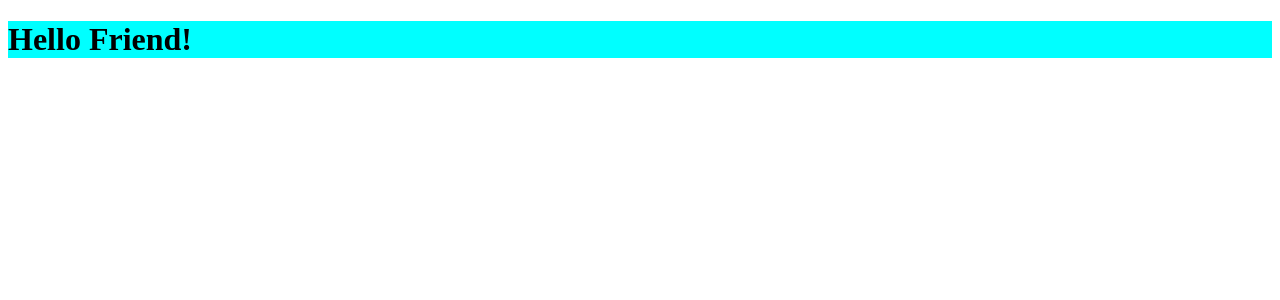
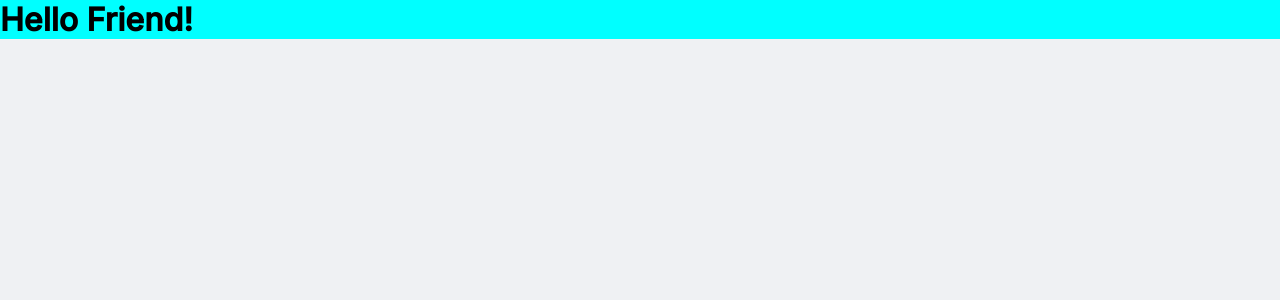
Before and after one commit to oAnthonyG/AfroToDo, a React (Vite) app: page / in a window 1280 px wide. Shown: the top 300 px of the page. Built offline with nearby package versions, Linux system fonts and the light colour scheme.

Commit message:
implementing the sass

```diff
--- a/index.html
+++ b/index.html
@@ -1,13 +1,21 @@
 <!DOCTYPE html>
 <html lang="en">
+
 <head>
   <meta charset="UTF-8" />
   <link rel="icon" type="image/svg+xml" href="/vite.svg" />
   <meta name="viewport" content="width=device-width, initial-scale=1.0" />
+
+  <link rel="preconnect" href="https://fonts.googleapis.com">
+  <link rel="preconnect" href="https://fonts.gstatic.com" crossorigin>
+  <link href="https://fonts.googleapis.com/css2?family=Inter:wght@400;500&display=swap" rel="stylesheet">
   <title>Primeiro projeto React</title>
+
 </head>
+
 <body>
   <div id="root"></div>
   <script type="module" src="/src/main.jsx"></script>
 </body>
+
 </html>
--- a/package.json
+++ b/package.json
@@ -10,7 +10,8 @@
   },
   "dependencies": {
     "react": "^18.2.0",
-    "react-dom": "^18.2.0"
+    "react-dom": "^18.2.0",
+    "sass": "^1.54.8"
   },
   "devDependencies": {
     "@types/react": "^18.0.17",
--- a/src/App.jsx
+++ b/src/App.jsx
@@ -1,8 +1,9 @@
-import './app.css';
+import './styles/global.scss';
+import styles from './app.module.css';
 
 function App() {
   return (
-    <header className="header">
+    <header className={styles.header}>
       <h1>Hello Friend!</h1>
     </header>
   )
--- /dev/null
+++ b/src/styles/colors.scss
@@ -0,0 +1,12 @@
+$white: #fff;
+$gray-100: #F1F7ED;
+$gray-200: #EFF1F3;
+$gray-500: #707070;
+$gray-700: #4F4F4F;
+$gray-900: #0F0A0A;
+
+$red-400: #FE5F55;
+
+$green-500: #466E45;
+$green-300: #70AE6E;
+$blue-100: #C8E6D2;
--- /dev/null
+++ b/src/styles/global.scss
@@ -0,0 +1,26 @@
+@import './colors.scss';
+
+*{
+  margin:0;
+  padding: 0;
+  box-sizing: border-box;
+}
+
+:root{
+  @media screen and (max-width: 1080px){
+    font-size: 93.75%;
+  }
+
+  @media  screen and (max-width: 768px) {
+    font-size: 87.5%;
+  }
+}
+
+body, input, button{
+  font-family: 'Inter', sans-serif;
+  font-size: 1rem;
+}
+
+body{
+  background-color: $gray-200;
+}
```
Also changed, not shown: src/app.module.css (renamed from src/app.css), 1 other file (tests, documents, lock files or other folders). Lines whose indentation alone changed are shown as unchanged.
